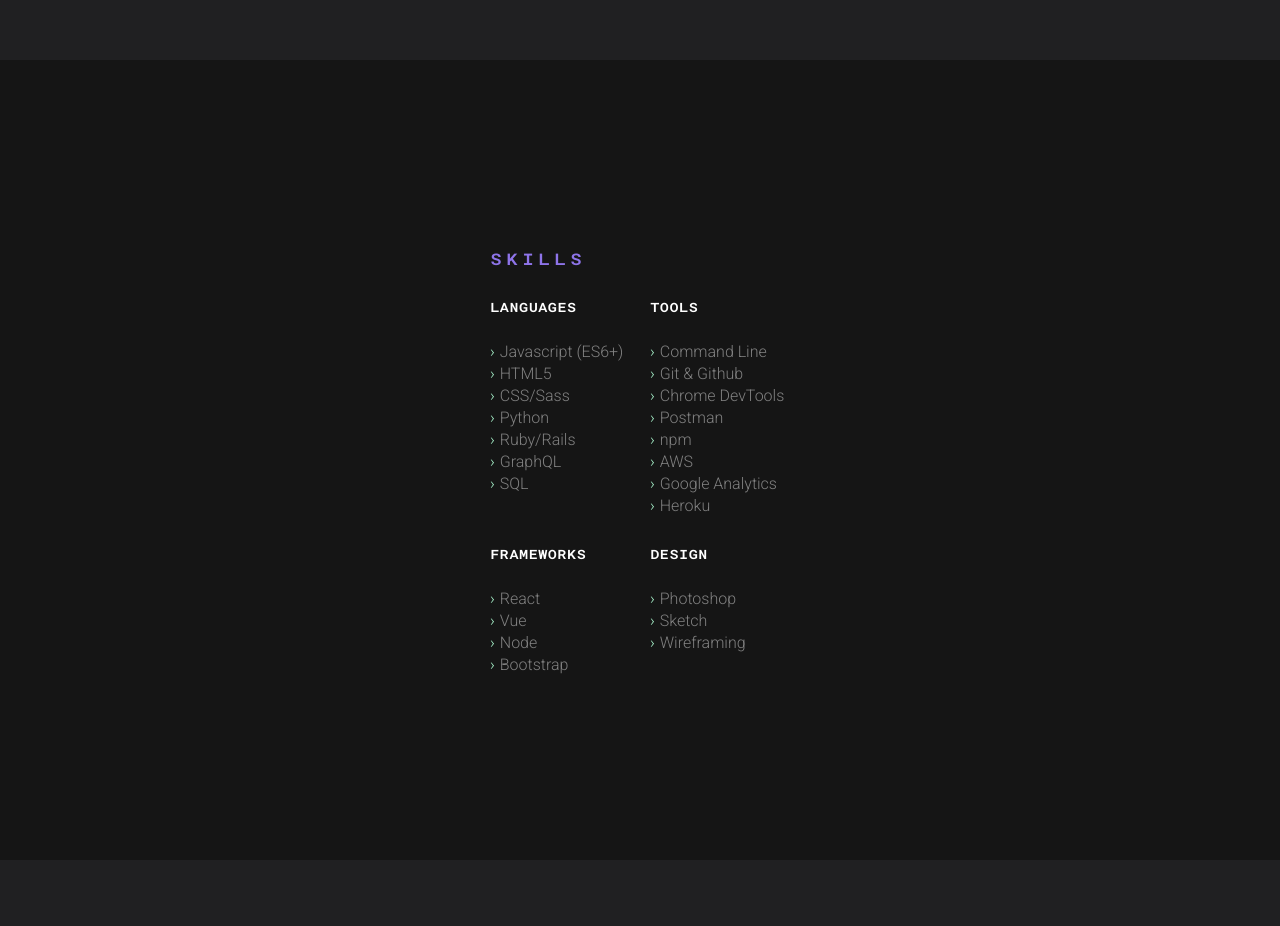
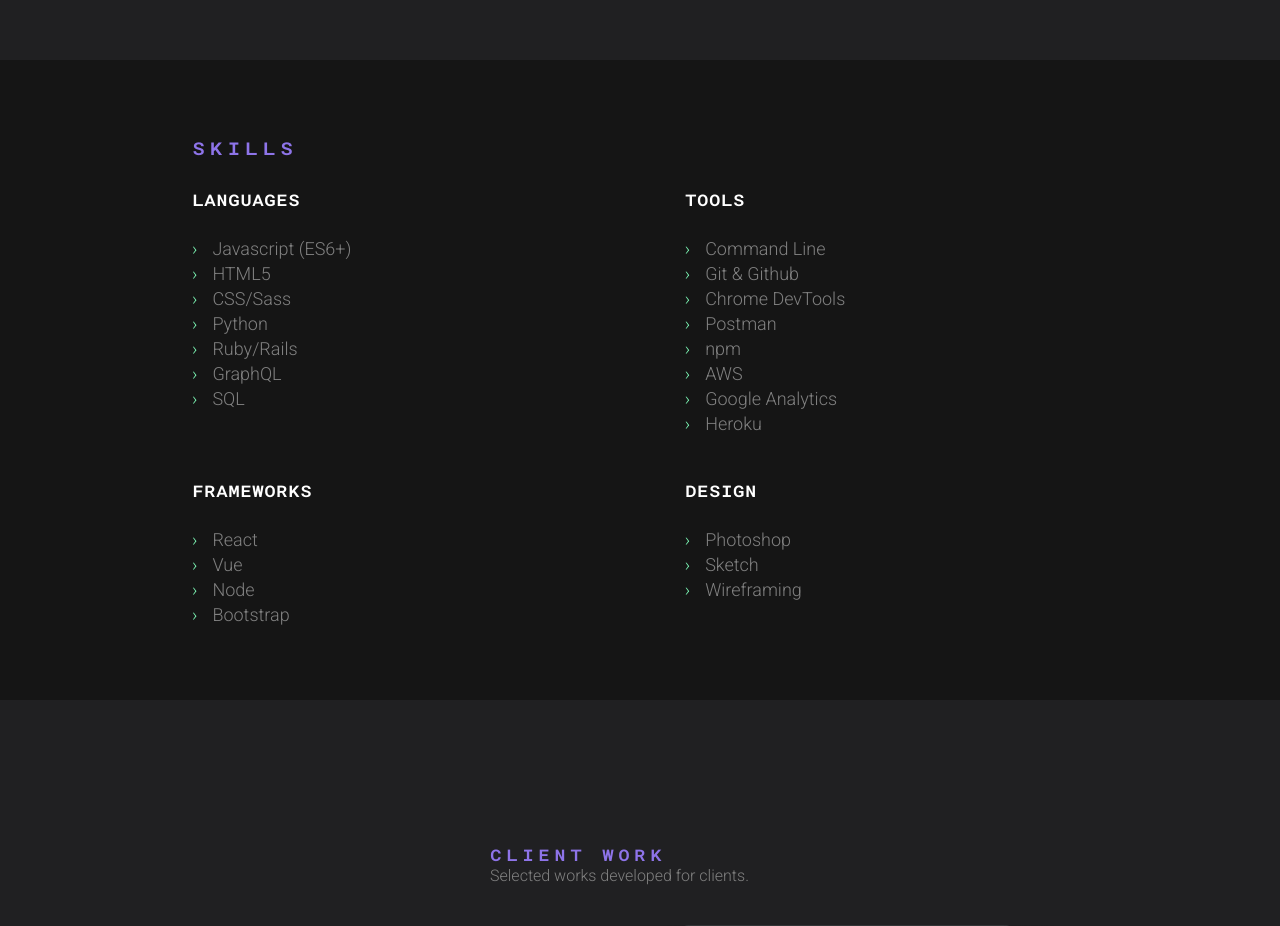
Before and after one commit to imanipaul/portfolio2, a React (Create React App) app: page / in a window 1280 px wide. Shown: the part 1540-2466 px from the top of the page. Built offline with nearby package versions, Linux system fonts and the light colour scheme; a web font is replaced by a local one.

Commit message:
Fix responsive styles for about section

```diff
--- a/src/styles/Skills.scss
+++ b/src/styles/Skills.scss
@@ -8,12 +8,20 @@
   align-items: center;
   justify-content: center;
 
+  @media screen and (min-width: $about-break) {
+    height: 80vh;
+  }
+
   .skills-content {
     width: 300px;
     display: flex;
     flex-direction: column;
     text-align: left;
     height: fit-content;
+
+    @media screen and (min-width: $about-break) {
+      width: 70%;
+    }
 
     h4 {
       font-family: "Roboto Mono Medium", sans-serif;
@@ -26,6 +34,10 @@
       align-self: flex-start;
       color: $purple-accent;
       margin: 0px;
+
+      @media screen and (min-width: $about-break) {
+        font-size: 22px;
+      }
     }
 
     .skills-lists {
@@ -33,6 +45,10 @@
       display: flex;
       flex-direction: row;
       flex-wrap: wrap;
+
+      @media screen and (min-width: $about-break) {
+        width: 100%;
+      }
 
       .list {
         h5 {
@@ -43,6 +59,10 @@
           font-weight: 400;
           margin: 0px;
           margin-bottom: 25px;
+
+          @media screen and (min-width: $about-break) {
+            font-size: 20px;
+          }
         }
 
         ul {
@@ -50,29 +70,55 @@
           margin: 0px;
           padding: 0px;
           line-height: 22px;
+          @media screen and (min-width: $about-break) {
+            line-height: 25px;
+          }
           li {
-            font-size: 15;
+            font-size: 15px;
             font-family: "Roboto", sans-serif;
             font-weight: 300;
             &:before {
               content: "›";
-              color: $green-accent;
+              color: $green-accent3;
               padding-right: 5px;
+
+              @media screen and (min-width: $about-break) {
+                padding-right: 15px;
+              }
+            }
+
+            @media screen and (min-width: $about-break) {
+              font-size: 18px;
             }
           }
         }
 
         &:first-of-type {
           width: 160px;
+          @media screen and (min-width: $about-break) {
+            width: 55%;
+          }
         }
 
         &:nth-of-type(3) {
           width: 160px;
           margin-top: 25px;
+          @media screen and (min-width: $about-break) {
+            width: 55%;
+            margin-top: 40px;
+          }
         }
         &:last-of-type {
           width: 140px;
           margin-top: 25px;
+          @media screen and (min-width: $about-break) {
+            width: auto;
+            margin-top: 40px;
+          }
+        }
+
+        @media screen and (min-width: $about-break) {
+          // width: 50%;
         }
       }
     }
--- a/src/styles/variables.scss
+++ b/src/styles/variables.scss
@@ -24,6 +24,7 @@
 $accent5: #87e0fe; //sky blue
 
 $tablet-min: 426px;
+$about-break: 515px;
 $home-break: 615px;
 $tablet-max: 768px;
 $laptop-min: 1024px;
```
